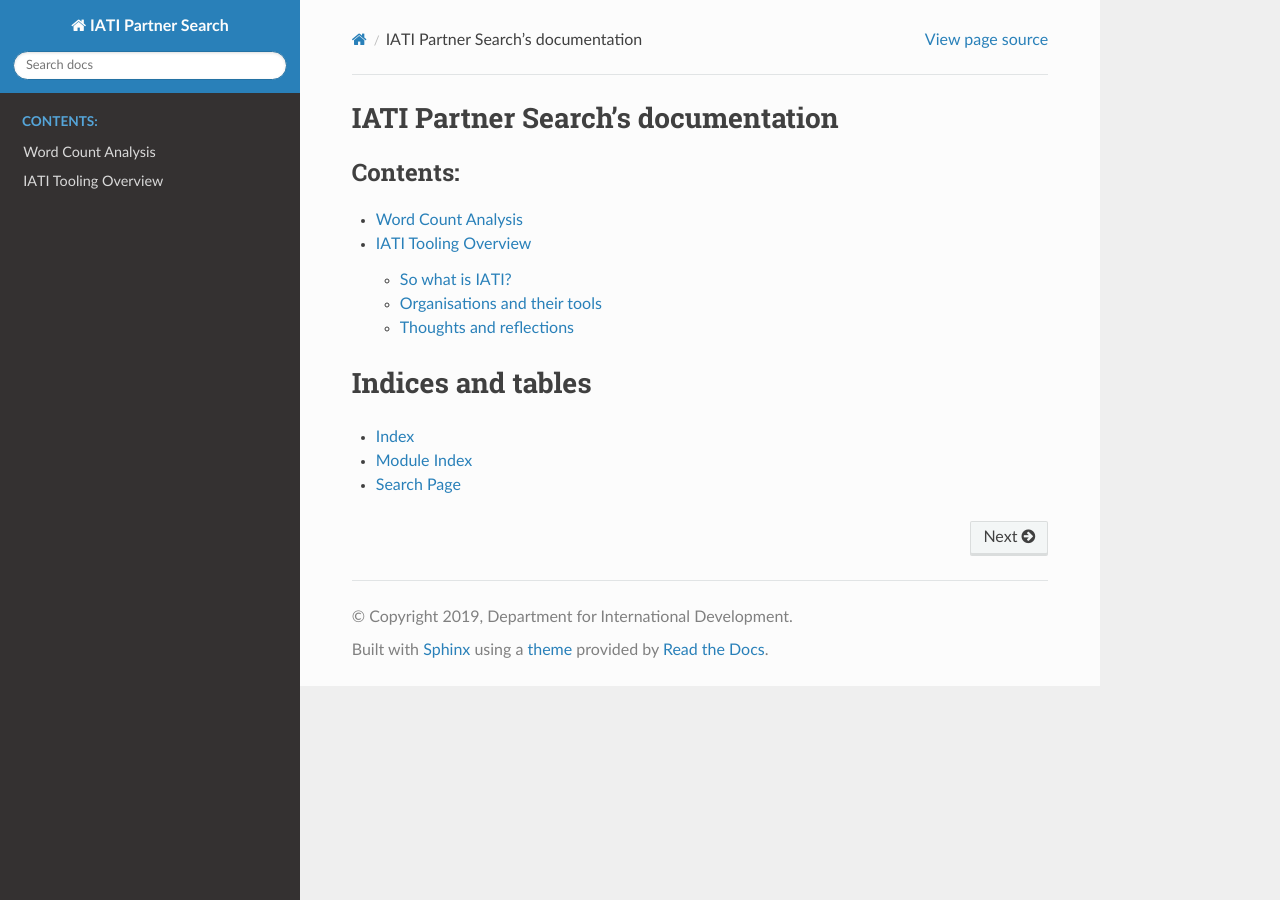
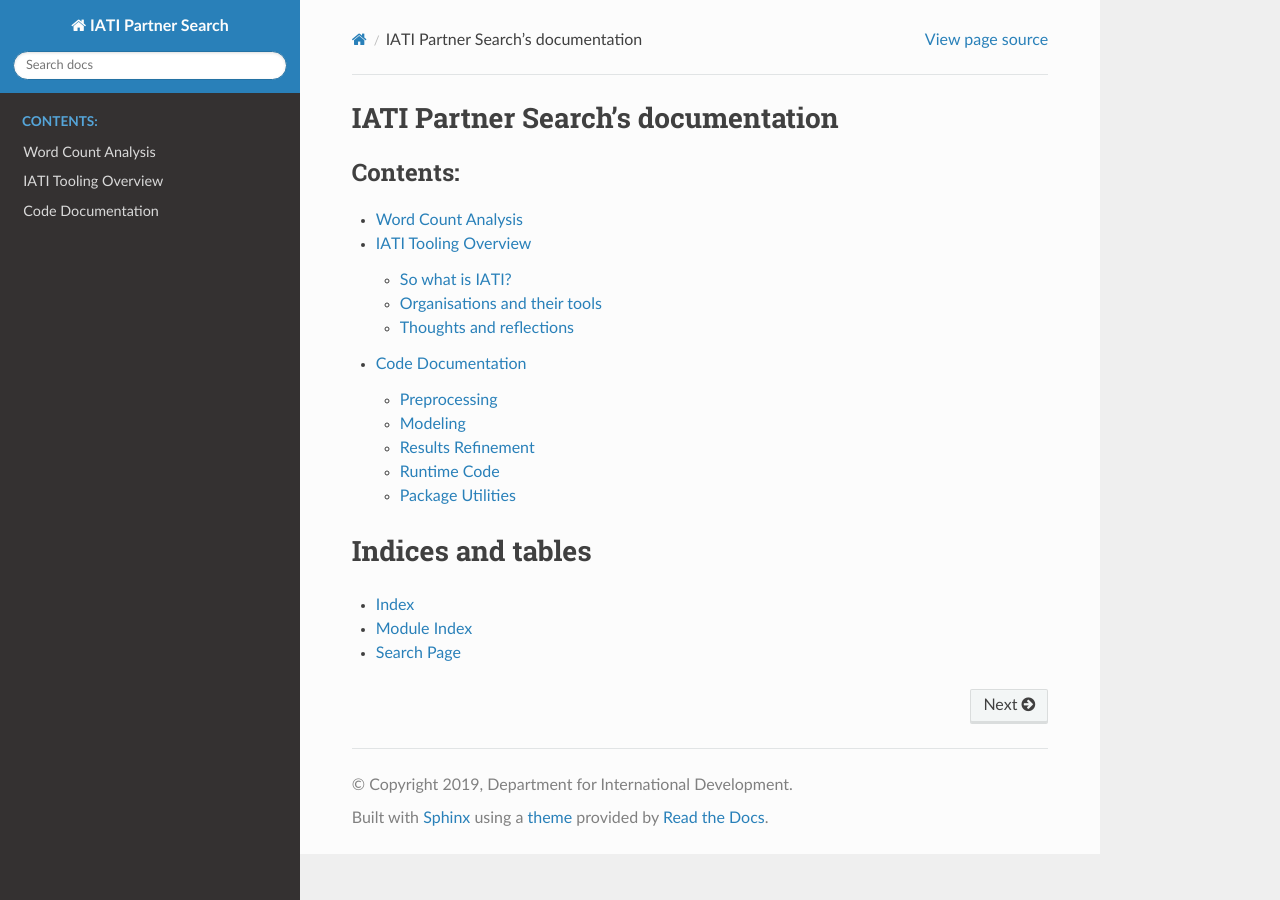
Before and after one commit to datasciencecampus/iati-partner-search, a Sphinx documentation site: the page built from docs/index.rst, in a window 1280 px wide. Built offline with Sphinx 7.4.7 and the Read the Docs theme 2.0.0, drawn with Linux system fonts in a browser that asks for light colours; pages that are not in the unit, such as notebooks, are missing from menus.

Commit message:
Add auto-documentation to package

```diff
--- /dev/null
+++ b/docs/code_documentation.rst
@@ -0,0 +1,29 @@
+Code Documentation
+==================
+
+Preprocessing
+-------------
+.. automodule:: python.preprocessing
+    :members:
+
+Modeling
+-----------
+.. automodule:: python.vectorize
+    :members:
+.. automodule:: python.cosine
+    :members:
+
+Results Refinement
+------------------
+.. automodule:: python.refinement
+    :members:
+
+Runtime Code
+------------
+.. automodule:: python.script
+    :members:
+
+Package Utilities
+-----------------
+.. automodule:: python.utils
+    :members:
--- a/docs/conf.py
+++ b/docs/conf.py
@@ -10,9 +10,9 @@
 # add these directories to sys.path here. If the directory is relative to the
 # documentation root, use os.path.abspath to make it absolute, like shown here.
 #
-# import os
-# import sys
-# sys.path.insert(0, os.path.abspath('.'))
+import os
+import sys
+sys.path.insert(0, os.path.abspath('..'))
 
 
 # -- Project information -----------------------------------------------------
--- a/docs/index.rst
+++ b/docs/index.rst
@@ -14,6 +14,8 @@
    count_words
    overview
 
+   code_documentation
+
 Indices and tables
 ==================
 
```
Also changed, not shown: 1 other file.
